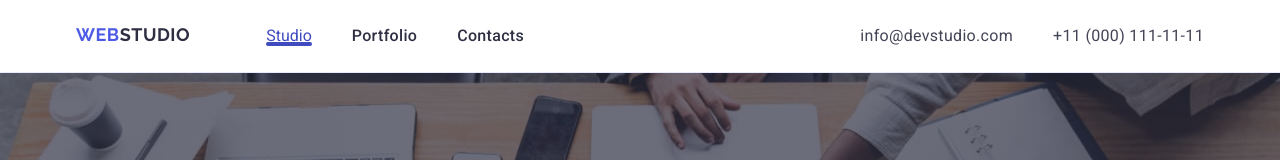
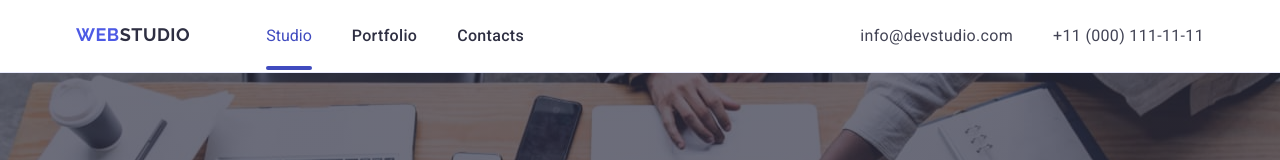
Before and after one commit to Vikasa2704/goit-markup-hw-04, a plain HTML site: page index.html in a window 1280 px wide. Shown: the top 160 px of the page. Drawn offline with nearby package versions, Linux system fonts and the light colour scheme.

Commit message:
Update style.css

```diff
--- a/css/style.css
+++ b/css/style.css
@@ -125,6 +125,7 @@ img {
   height: 4px;
   border-radius: 2px;
   background: var(--OCEAN, #404bbf);
+  transform: translate(0, 24px);
 }
 
 /* contacts */
```
